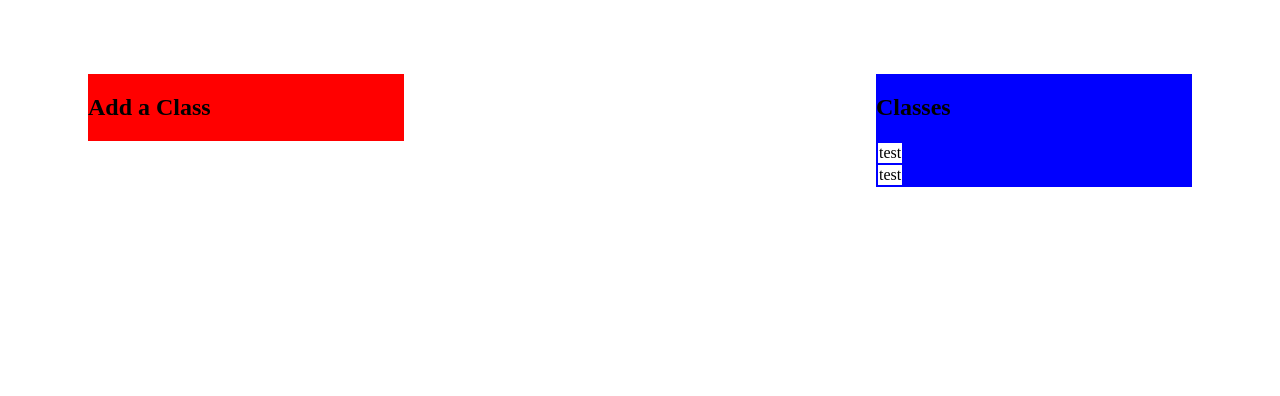
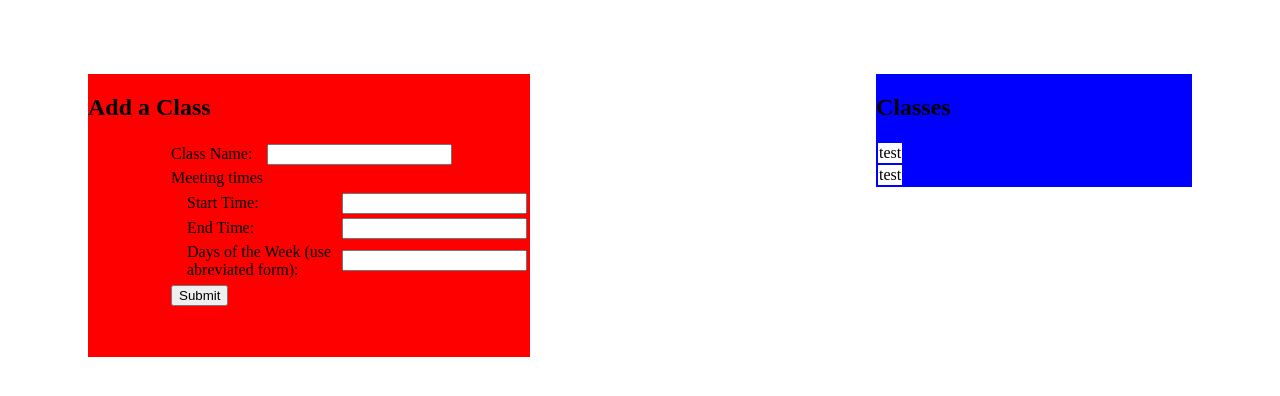
Before and after one commit to eTendance/main, a PHP site: page /etendence-professor.html in a window 1280 px wide. Shown: the part 30-426 px from the top of the page. Run offline with PHP 8.4, Linux system fonts and the light colour scheme.

Commit message:
Added form data for teacher's add class

```diff
--- a/preliminary-GUI-pages/eTendenceProfessor.css
+++ b/preliminary-GUI-pages/eTendenceProfessor.css
@@ -41,10 +41,19 @@ body
 #add
 {
 	float:left;
-	width:25%;
+	width:35%;
 	background-color:red;
 	margin-left: 5em;
 	margin-top:5em;
+	padding-bottom:3em;
+}
+#add div
+{
+	margin-left:5em;
+}
+#meetTime
+{
+	margin-left:1em;
 }
 #classes
 {
--- a/preliminary-GUI-pages/etendence-professor.html
+++ b/preliminary-GUI-pages/etendence-professor.html
@@ -14,6 +14,38 @@
 		</nav>
 		<div id="add">
 			<h2>Add a Class</h2>
+			<div>
+				<form action="" method="POST">
+				<table>
+					<tr>
+						<td>Class Name: </td>
+						<td><input type="text" name="cName" value="" maxlength="30"/></td>
+					</tr>
+					<tr>
+						<td>Meeting times</td>
+					</tr>
+				</table>
+				<table id="meetTime">
+					<tr>
+						<td>Start Time: </td>
+						<td><input type="text" name="sTime" value="" maxlength="8"/></td>
+					</tr>
+					<tr>
+						<td>End Time: </td>
+						<td><input type="text" name="eTime" value="" maxlength="8"/></td>
+					</tr>
+					<tr>
+						<td>Days of the Week (use abreviated form): </td>
+						<td><input type="text" name="days" value="" maxlength="14"/></td>
+					</tr>
+				</table>
+				<table>
+					<tr>
+						<td><input type="submit" value="Submit"/></td>
+					</tr>
+				</table>
+				</form>
+			</div>
 		</div>
 		<div id="classes">
 			<h2>Classes</h2>
```
